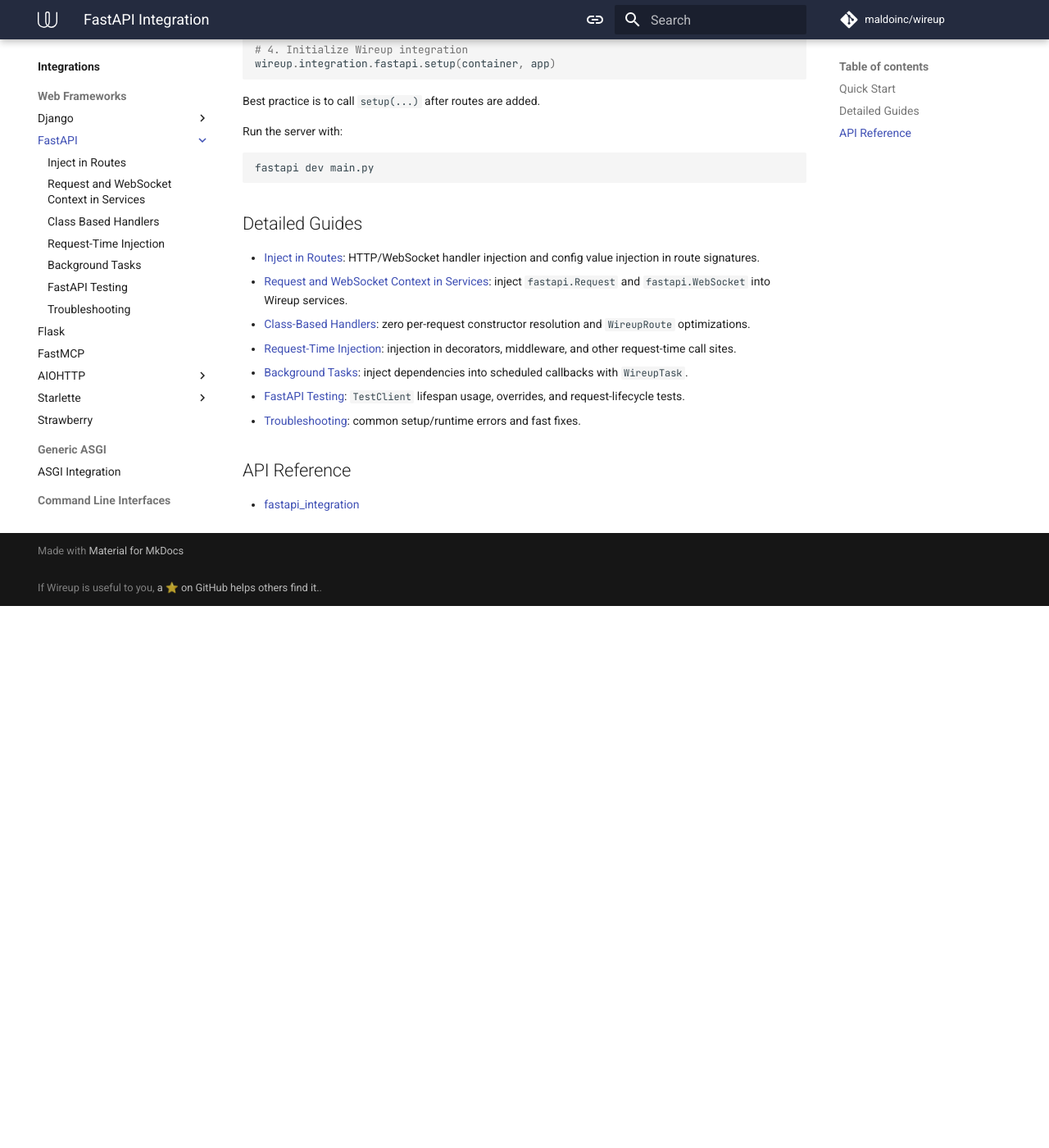
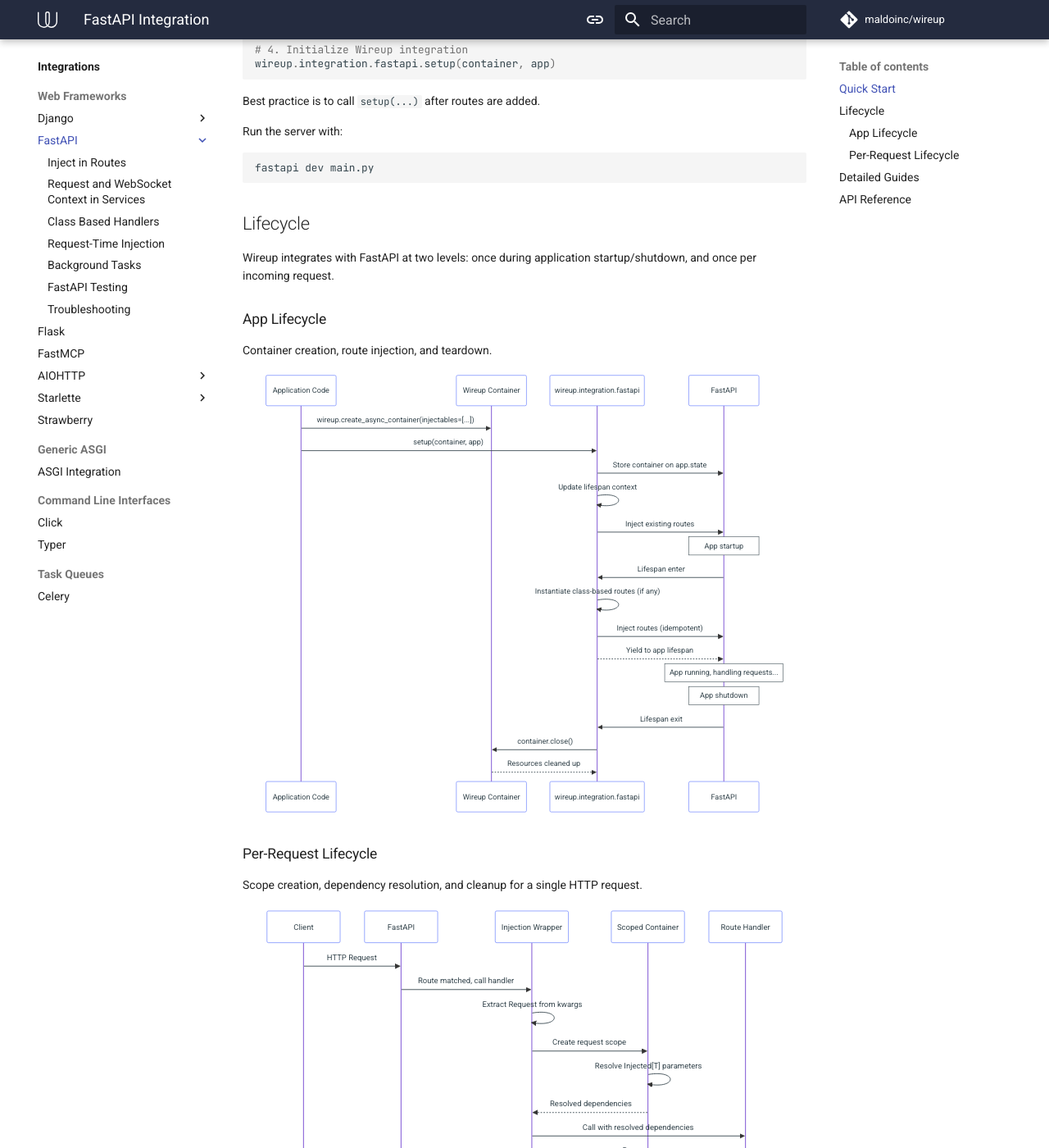
Before and after one commit to maldoinc/wireup, an MkDocs documentation site: the page built from docs/pages/integrations/fastapi/index.md, in a window 1280 px wide and 1400 px high, scrolled down 1285 px. Shown: the whole window at 82% size. Built offline with MkDocs 1.6.1 and Material for MkDocs 9.7.7, drawn with Linux system fonts in a browser that asks for light colours; comment, search, counter and statistics services are not loaded; the version menu is left out; before the commit the page ends 2024 px from its top, so only the background shows below that.

Commit message:
docs: add FastAPI integration lifecycle sequence diagrams
Add mermaid sequence diagrams to the FastAPI integration page showing:

1. App lifecycle: container creation, setup, route injection, and teardown
2. Per-request lifecycle: scope creation, dependency resolution, handler
   execution, and cleanup

Closes #120

````diff
--- a/docs/pages/integrations/fastapi/index.md
+++ b/docs/pages/integrations/fastapi/index.md
@@ -86,6 +86,67 @@ Run the server with:
 fastapi dev main.py
 ```
 
+## Lifecycle
+
+Wireup integrates with FastAPI at two levels: once during application startup/shutdown, and once per incoming request.
+
+### App Lifecycle
+
+Container creation, route injection, and teardown.
+
+```mermaid
+sequenceDiagram
+    participant App as Application Code
+    participant Container as Wireup Container
+    participant Integration as wireup.integration.fastapi
+    participant FastAPI
+
+    App->>Container: wireup.create_async_container(injectables=[...])
+    App->>Integration: setup(container, app)
+    Integration->>FastAPI: Store container on app.state
+    Integration->>Integration: Update lifespan context
+    Integration->>FastAPI: Inject existing routes
+
+    Note over FastAPI: App startup
+    FastAPI->>Integration: Lifespan enter
+    Integration->>Integration: Instantiate class-based routes (if any)
+    Integration->>FastAPI: Inject routes (idempotent)
+    Integration-->>FastAPI: Yield to app lifespan
+
+    Note over FastAPI: App running, handling requests...
+
+    Note over FastAPI: App shutdown
+    FastAPI->>Integration: Lifespan exit
+    Integration->>Container: container.close()
+    Container-->>Integration: Resources cleaned up
+```
+
+### Per-Request Lifecycle
+
+Scope creation, dependency resolution, and cleanup for a single HTTP request.
+
+```mermaid
+sequenceDiagram
+    participant Client
+    participant FastAPI
+    participant Wireup as Injection Wrapper
+    participant Container as Scoped Container
+    participant Handler as Route Handler
+
+    Client->>FastAPI: HTTP Request
+    FastAPI->>Wireup: Route matched, call handler
+    Wireup->>Wireup: Extract Request from kwargs
+    Wireup->>Container: Create request scope
+    Container->>Container: Resolve Injected[T] parameters
+    Container-->>Wireup: Resolved dependencies
+    Wireup->>Handler: Call with resolved dependencies
+    Handler-->>Wireup: Response
+    Wireup->>Container: Exit request scope
+    Container->>Container: Clean up request-scoped resources
+    Wireup-->>FastAPI: Return response
+    FastAPI-->>Client: HTTP Response
+```
+
 ## Detailed Guides
 
 - [Inject in Routes](inject_in_routes.md): HTTP/WebSocket handler injection and config value injection in route signatures.
````
